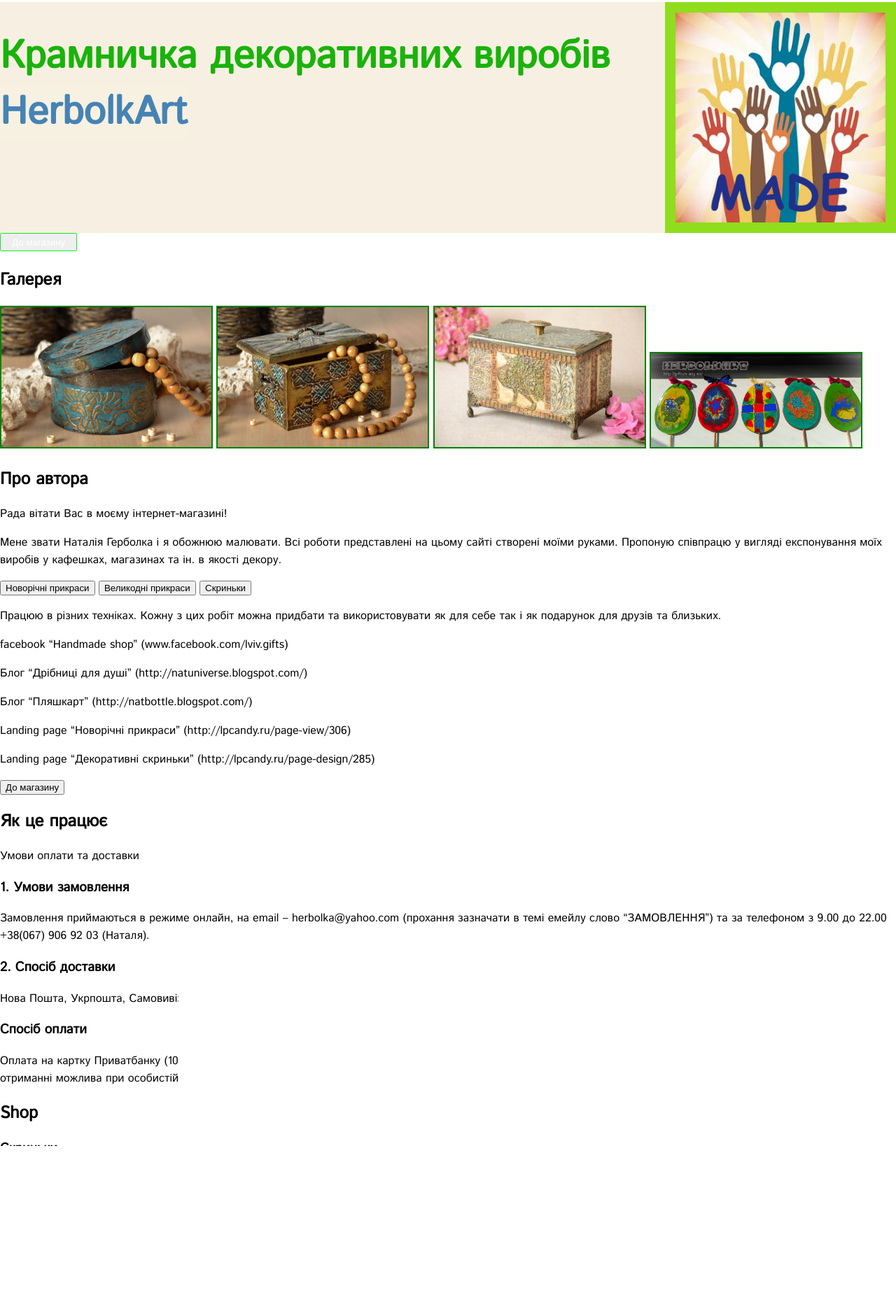
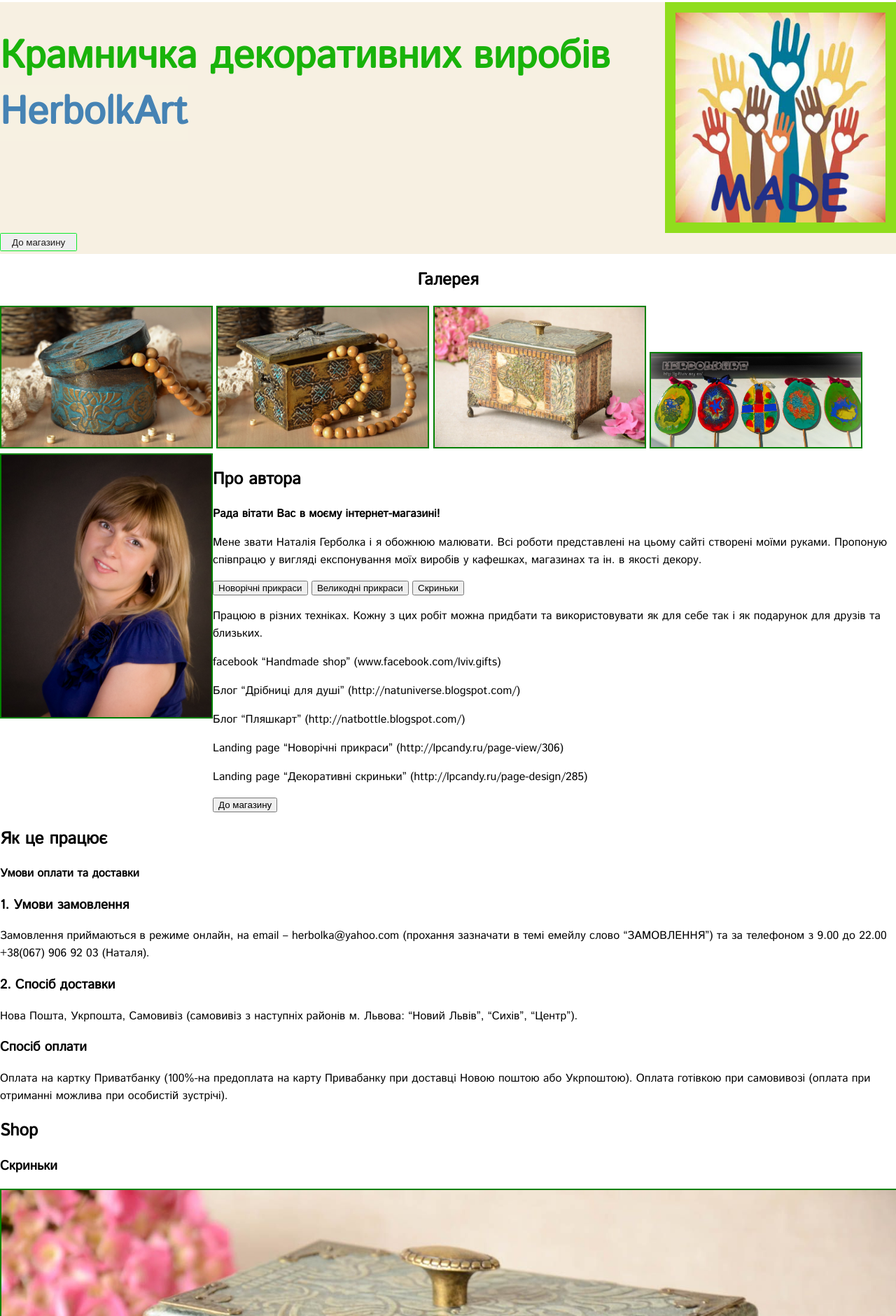
Before and after one commit to herbolkaNat/handmade-shop, a plain HTML site: page index.html in a window 1280 px wide. Shown: the part 141-2022 px from the top of the page at 70% size. Drawn offline with Linux system fonts and the light colour scheme.

Commit message:
new sawing

```diff
--- a/css/index.css
+++ b/css/index.css
@@ -84,8 +84,24 @@ h1 {
     border: 0.1em solid #0ee92b;
     margin: 0 0.3em 0.3em 0;
     border-radius: 0.12em;
-    color: #FFFFFF;
+    color: #1f1c1c;
     text-decoration: none;
     text-align: center;
+    transition: 0.7s;
     background: color #0ee92b;
 }
+.banner-botton {
+    background-color: #f7f0e2;
+}
+#gallery {
+  text-align: center;
+}
+@media (min-width: 500px) {
+    main nav {
+        display: flex;
+        }
+    }
+    .shop article img {
+        display: block;
+        width: 100%;
+    }
--- a/index.html
+++ b/index.html
@@ -8,6 +8,7 @@
     <link rel="stylesheet" href="css/index.css">
     <title>Document</title>
 </head>
+
 <body>
     <header>
         <nav>
@@ -49,16 +50,21 @@
             <img src="img/peacock.jpg" alt="скринька з павичем">
             <img src="img/happy-eggs.jpg" alt="веселі писанки">
         </div>
+        <nav>
+            <div class="photo-author">
+                <img src="img/author.jpg" alt="фото автора">
+            </div>
             <div class="about-the-author">
                 <h2 id="about-the-author">Про автора</h2>
-            <p>Рада вітати Вас в моємy інтернет-магазині!</p>
-            <p>Мене звати Наталія Герболка і я обожнюю малювати. Всі роботи представлені на цьому сайті створені моїми
-                руками. Пропоную співпрацю у вигляді експонування моїх виробів у кафешках, магазинах та ін. в якості
-                декору.</p>
-            <button>Новорічні прикраси</button>
-            <button>Великодні прикраси</button>
-            <button>Скриньки</button>
-            <p>Працюю в різних техніках. Кожну з цих робіт можна придбати та використовувати як для себе так і як
+                <p><strong>Рада вітати Вас в моємy інтернет-магазині!</strong></p>
+                <p>Мене звати Наталія Герболка і я обожнюю малювати. Всі роботи представлені на цьому сайті створені
+                    моїми руками. Пропоную співпрацю у вигляді експонування моїх виробів у кафешках, магазинах та ін. в
+                    якості декору.</p>
+                <button class="button">Новорічні прикраси</button>
+                <button class="button">Великодні прикраси</button>
+                <button class="button">Скриньки</button>
+                <p>Працюю в різних техніках. Кожну з цих робіт можна придбати та використовувати як для себе так і
+                    як
                     подарунок для друзів та близьких.</p>
                 <p>facebook “Handmadе shop” (www.facebook.com/lviv.gifts)</p>
                 <p>Блог “Дрібниці для дyші” (http://natuniverse.blogspot.com/)</p>
@@ -67,8 +73,9 @@
                 <p> Landing pagе “Декоративні скриньки” (http://lpcandy.ru/page-design/285)</p>
                 <button>До магазину</button>
             </div>
+        </nav>
         <h2>Як це працює</h2>
-        <p>Умови оплати та доставки</p>
+        <p><strong>Умови оплати та доставки</strong></p>
         <div class="payment-and-delivery-conditions">
             <h3>1. Умови замовлення</h3>
             <p>Замовлення приймаються в режиме онлайн, на email – herbolka@yahoo.com (прохання зазначати в темі емейлy
@@ -156,4 +163,5 @@
         <button>Підписатися на новини</button>
     </footer>
 </body>
+
 </html>
```
Also changed, not shown: img/author.jpg (added). Lines whose indentation alone changed are shown as unchanged.
